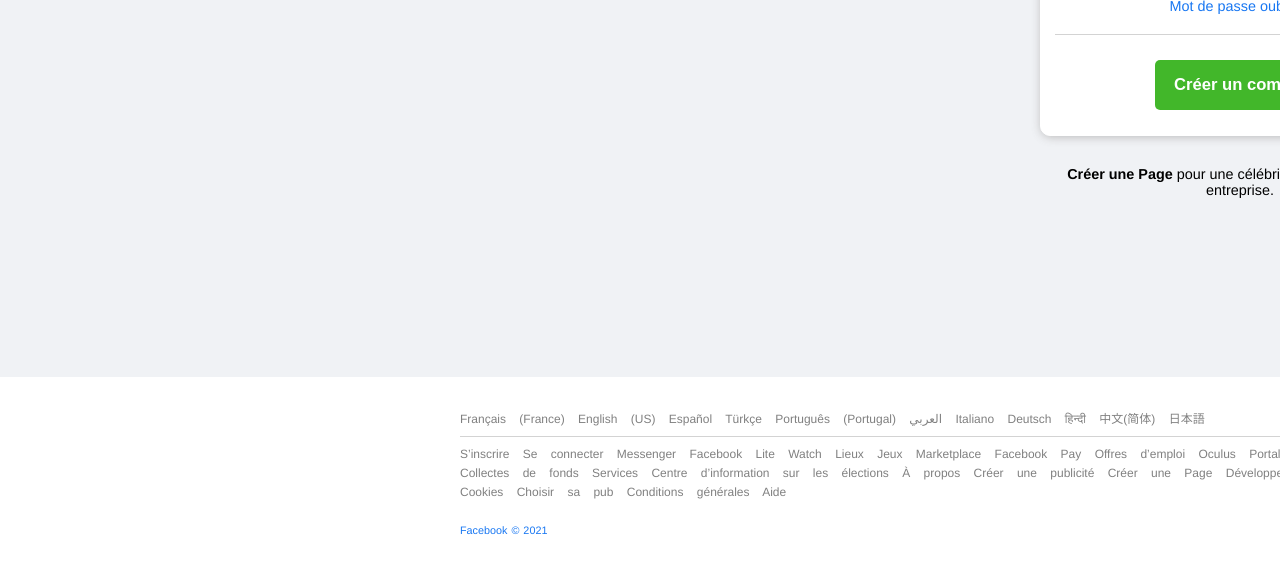
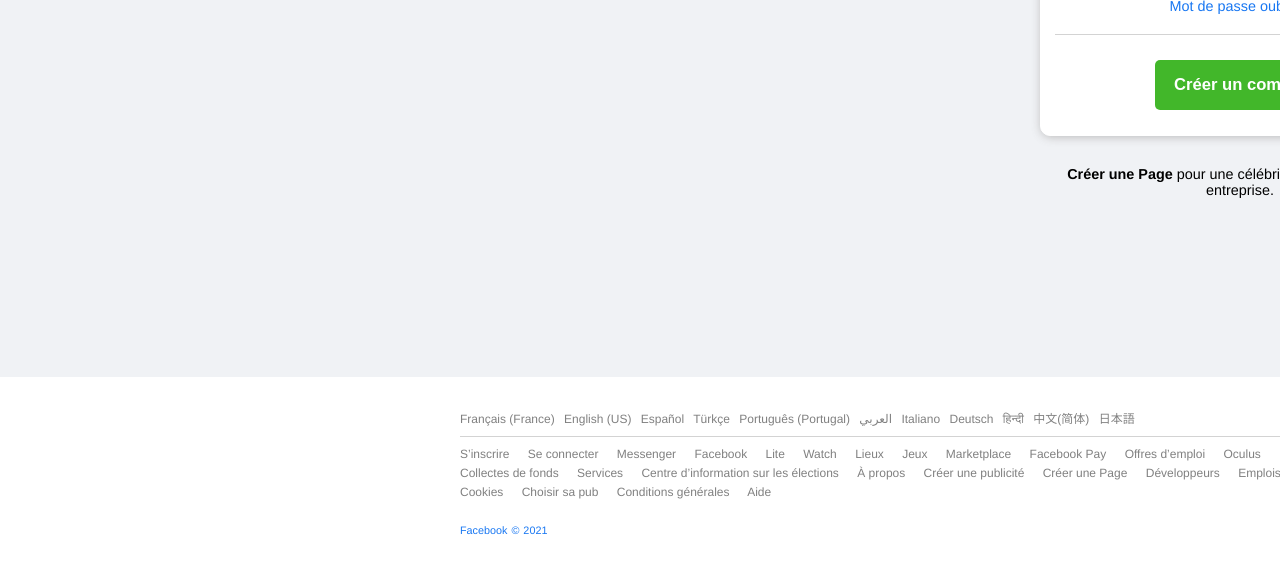
Before and after one commit to Jerrylejer/Projet-copie-connexion-Facebook, a plain HTML site: page index.html in a window 1280 px wide. Shown: the part 343-916 px from the top of the page. Drawn offline with Linux system fonts and the light colour scheme.

```diff
--- a/css/style.css
+++ b/css/style.css
@@ -103,10 +103,6 @@ html {
   margin-bottom: 15px;
 }
 
-/* .inputContact:active {
-    border: 1px solid blue;
-  } */
-
 .password input {
   padding: 15px;
   border-radius: 5px;
@@ -208,8 +204,15 @@ footer {
 .footer-blocs {
   position: absolute;
   left: 460px;
-  /* NE FONCTIONNE PÄS COMME JE LE VEUX */
-  word-spacing: 10px;
+  word-spacing: 15px;
+}
+
+.wordSpacing6 {
+  word-spacing: 6px;
+}
+
+.noWordSpacing {
+  word-spacing: 0px;
 }
 
 .PremièreLigne {
--- a/index.html
+++ b/index.html
@@ -52,12 +52,12 @@
     <footer class="footerFaceBook">
         <div class="footer-container">
             <div class="footer-blocs">
-                <div class="PremièreLigne">
-                    <a href="#">Français (France)</a>
-                    <a href="#">English (US)</a>
+                <div class="PremièreLigne wordSpacing6">
+                    <a href="#" class="noWordSpacing">Français (France)</a>
+                    <a href="#" class="noWordSpacing">English (US)</a>
                     <a href="#">Español</a>
                     <a href="#">Türkçe</a>
-                    <a href="#">Português (Portugal)</a>
+                    <a href="#" class="noWordSpacing">Português (Portugal)</a>
                     <a href="#">العربي</a>
                     <a href="#">Italiano</a>
                     <a href="#">Deutsch</a>
@@ -67,7 +67,7 @@
                 </div>
                 <div class="secondeLigne">
                     <a href="#">S’inscrire</a>
-                    <a href="#">Se connecter</a>
+                    <a href="#" class="noWordSpacing">Se connecter</a>
                     <a href="#">Messenger</a>
                     <a href="#">Facebook</a>
                     <a href="#">Lite</a>
@@ -75,28 +75,28 @@
                     <a href="#">Lieux</a>
                     <a href="#">Jeux</a>
                     <a href="#">Marketplace</a>
-                    <a href="#">Facebook Pay</a>
-                    <a href="#">Offres d’emploi</a>
+                    <a href="#" class="noWordSpacing">Facebook Pay</a>
+                    <a href="#" class="noWordSpacing">Offres d’emploi</a>
                     <a href="#">Oculus</a>
                     <a href="#">Portal</a>
                     <a href="#">Instagram</a>
                     <a href="#">Local</a>
                 </div>
                 <div class="troisièmeLigne">
-                    <a href="#">Collectes de fonds</a>
+                    <a href="#" class="noWordSpacing">Collectes de fonds</a>
                     <a href="#">Services</a>
-                    <a href="#">Centre d’information sur les élections</a>
-                    <a href="#">À propos</a>
-                    <a href="#">Créer une publicité</a>
-                    <a href="#">Créer une Page</a>
+                    <a href="#" class="noWordSpacing">Centre d’information sur les élections</a>
+                    <a href="#" class="noWordSpacing">À propos</a>
+                    <a href="#" class="noWordSpacing">Créer une publicité</a>
+                    <a href="#" class="noWordSpacing">Créer une Page</a>
                     <a href="#">Développeurs</a>
                     <a href="#">Emplois</a>
                     <a href="#">Confidentialité</a>
                 </div>
                 <div class="quatrièmeLigne">
                     <a href="#">Cookies</a>
-                    <a href="#">Choisir sa pub</a>
-                    <a href="#">Conditions générales</a>
+                    <a href="#" class="noWordSpacing">Choisir sa pub</a>
+                    <a href="#" class="noWordSpacing">Conditions générales</a>
                     <a href="#">Aide</a>
                 </div>
                 <div class="cinquièmeLigne">
```
